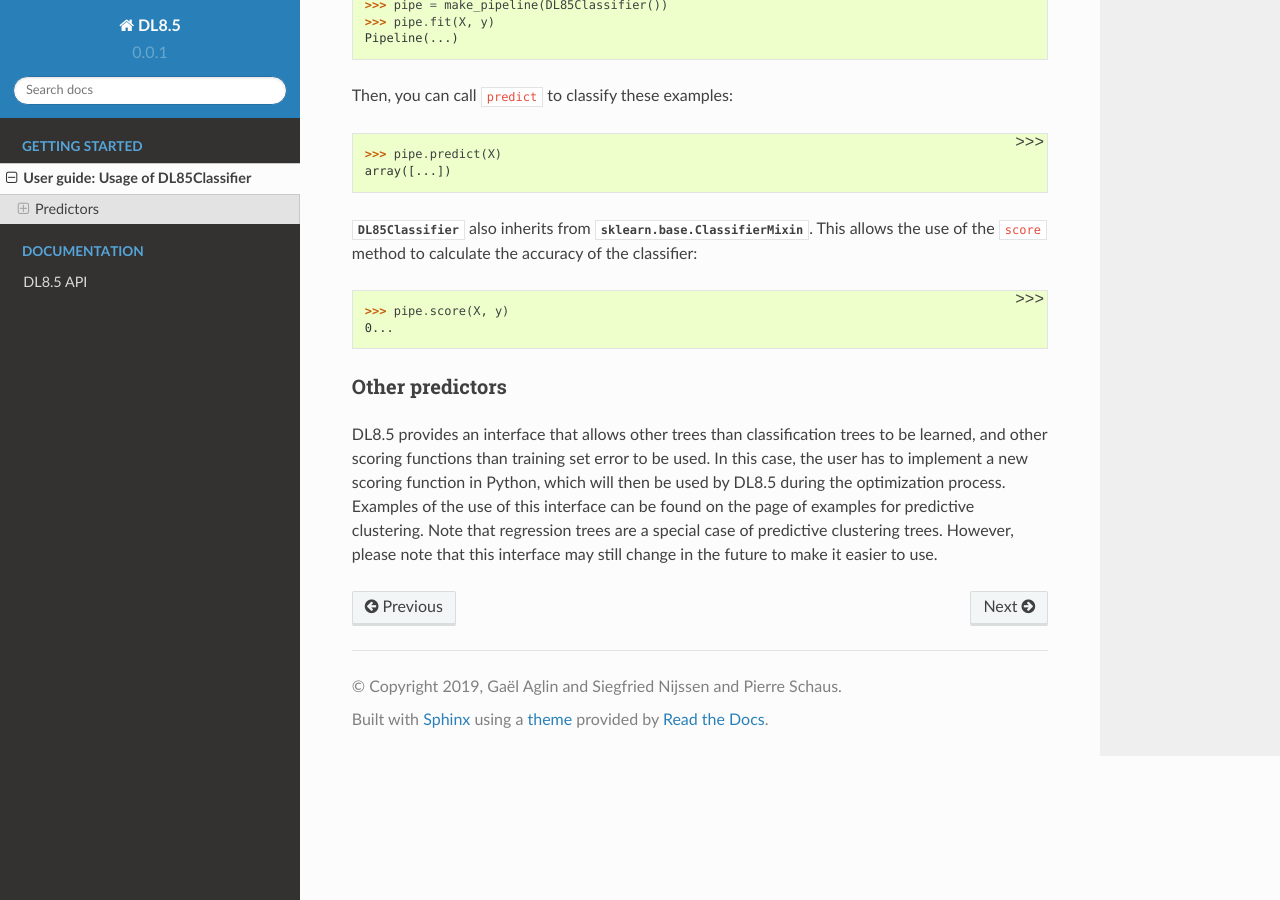
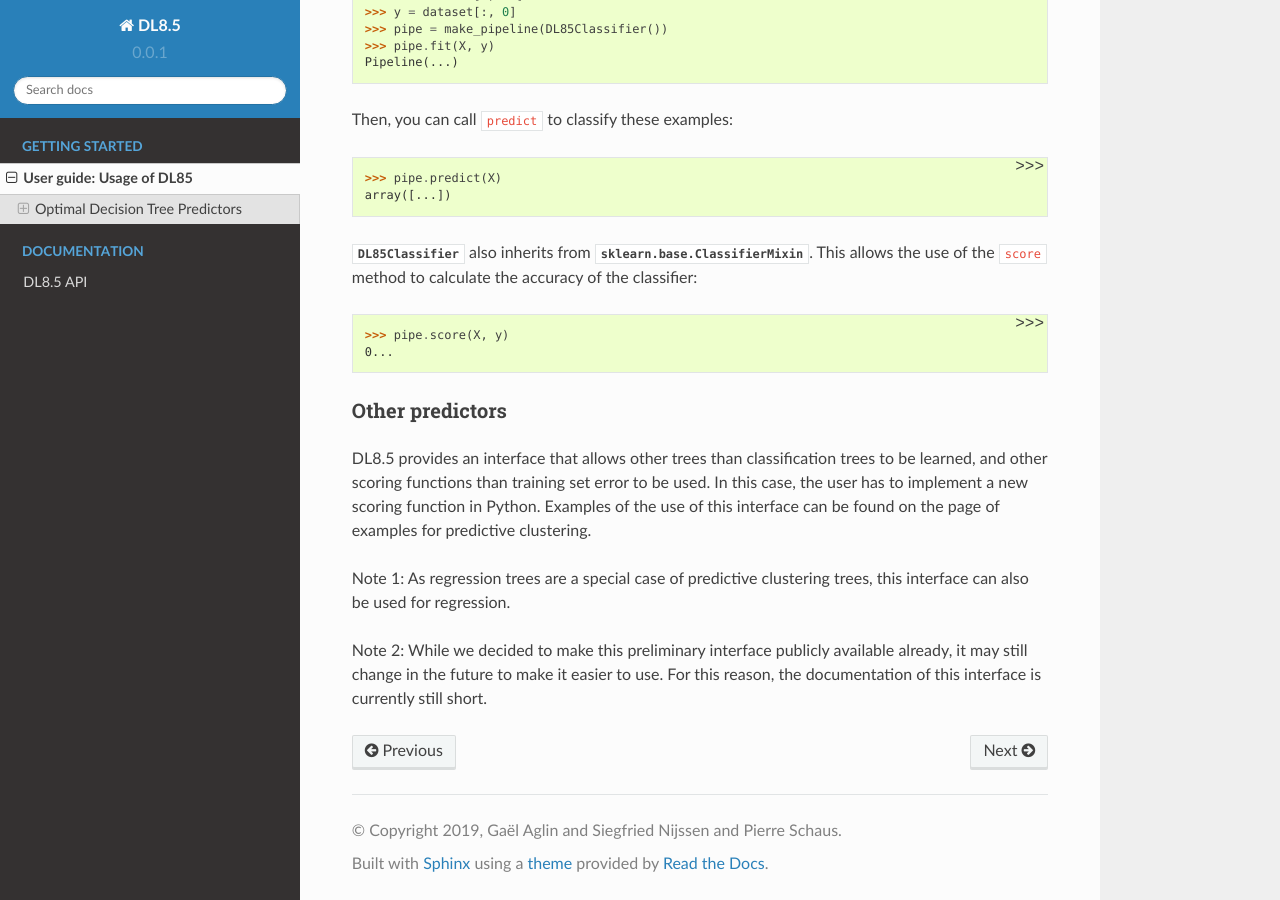
Before and after one commit to aia-uclouvain/pydl8.5, a Sphinx documentation site: the page built from python_library/doc/user_guide.rst, in a window 1280 px wide and 900 px high, scrolled down 2064 px. Built offline with Sphinx 7.4.7 and the Read the Docs theme 2.0.0, drawn with Linux system fonts in a browser that asks for light colours; formulas are drawn with MathJax 3; pages that are not in the unit, such as notebooks, are missing from menus; the version number is read from the project's files by our own code; some of the changed text lies outside the part shown.

Commit message:
Further modifications of the documentation.

```diff
--- a/python_library/doc/user_guide.rst
+++ b/python_library/doc/user_guide.rst
@@ -2,17 +2,17 @@
 
 .. _user_guide:
 
-===================================
-User guide: Usage of DL85Classifier
-===================================
+=========================
+User guide: Usage of DL85
+=========================
 
-Predictors
-----------
+Optimal Decision Tree Predictors
+--------------------------------
 
 This project implements the DL8.5 algorithm for learning optimal binary decision tree predictors.
-A decision tree predictor is a tree structure that
-has predictions in its leafs. In the most simple case, a prediction corresponds to a class label; in this case,
-the predictor is a classifier.
+Examples of decision tree predictors are classification trees and regression trees.
+Classification trees are predictors in which the predictions correspond to class labels;
+regression trees are predictors in which the predictions are numerical.
 
 In contrast to heuristic algorithms, such as CART and C4.5, the trees learned by DL8.5 are optimal on the training data,
 that is, no better tree can be found on the training data under the constraints specified.
@@ -107,7 +107,12 @@
 
 DL8.5 provides an interface that allows other trees than classification trees to be learned, and other scoring functions
 than training set error to be used. In this case, the user has to implement a new scoring function
-in Python, which will then be used by DL8.5 during the optimization process. Examples of the use of this interface
-can be found on the page of examples for predictive clustering. Note that regression trees are a special case
-of predictive clustering trees. However, please note that this interface may still change in the future
-to make it easier to use.
+in Python. Examples of the use of this interface
+can be found on the page of examples for predictive clustering.
+
+Note 1: As regression trees are a special case
+of predictive clustering trees, this interface can also be used for regression.
+
+Note 2: While we decided to make this preliminary interface publicly available already,
+it may still change in the future
+to make it easier to use. For this reason, the documentation of this interface is currently still short.
```
Also changed, not shown: other parts of python_library/doc/user_guide.rst (+2 -2 lines).
